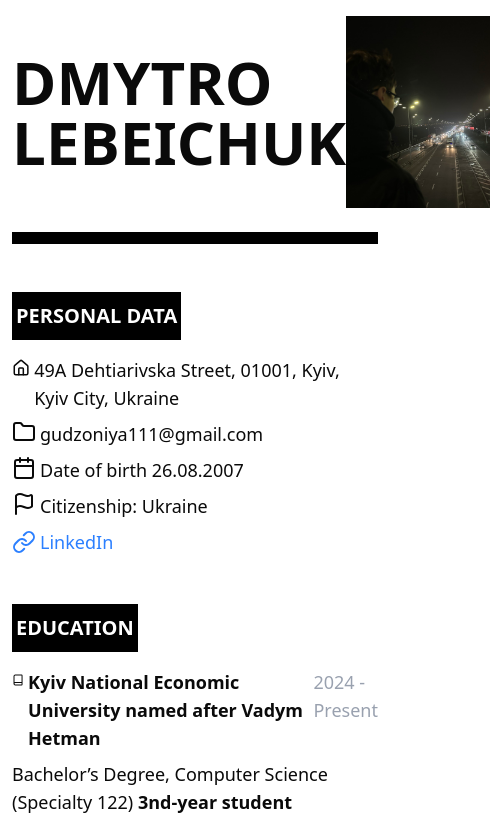
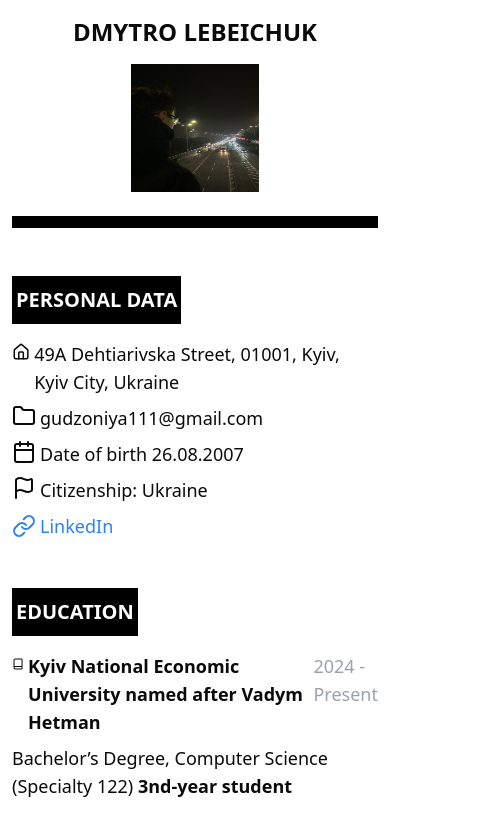
Before and after one commit to WebDevelpr/cv, a React (Vite) app: page / in a window 390 px wide. Shown: the top 837 px of the page, 490 px wide, since content can reach past the window. Built offline with nearby package versions, Linux system fonts and the light colour scheme.

Commit message:
adapted header layout for responsiveness using media queries

```diff
--- a/src/layout/header.tsx
+++ b/src/layout/header.tsx
@@ -3,15 +3,19 @@ import avatar from '@/assets/avatar.jpg'
 export const Header = () => {
   return (
     <header className='container mt-4'>
-      <div className='flex items-center justify-between'>
-        <h1 className='text-6xl font-bold'>DMYTRO LEBEICHUK</h1>
+      <div className='flex flex-col items-center justify-between gap-4 sm:flex-row'>
+        <h1 className='text-center text-2xl font-bold sm:text-left sm:text-4xl lg:text-6xl'>
+          DMYTRO LEBEICHUK
+        </h1>
+
         <img
           src={avatar}
           alt='Avatar'
-          className='s h-48 w-48'
+          className='h-32 w-32 sm:h-48 sm:w-48'
           loading='lazy'
         />
       </div>
+
       <div className='mt-6 h-3 w-full bg-black'></div>
     </header>
   )
```
